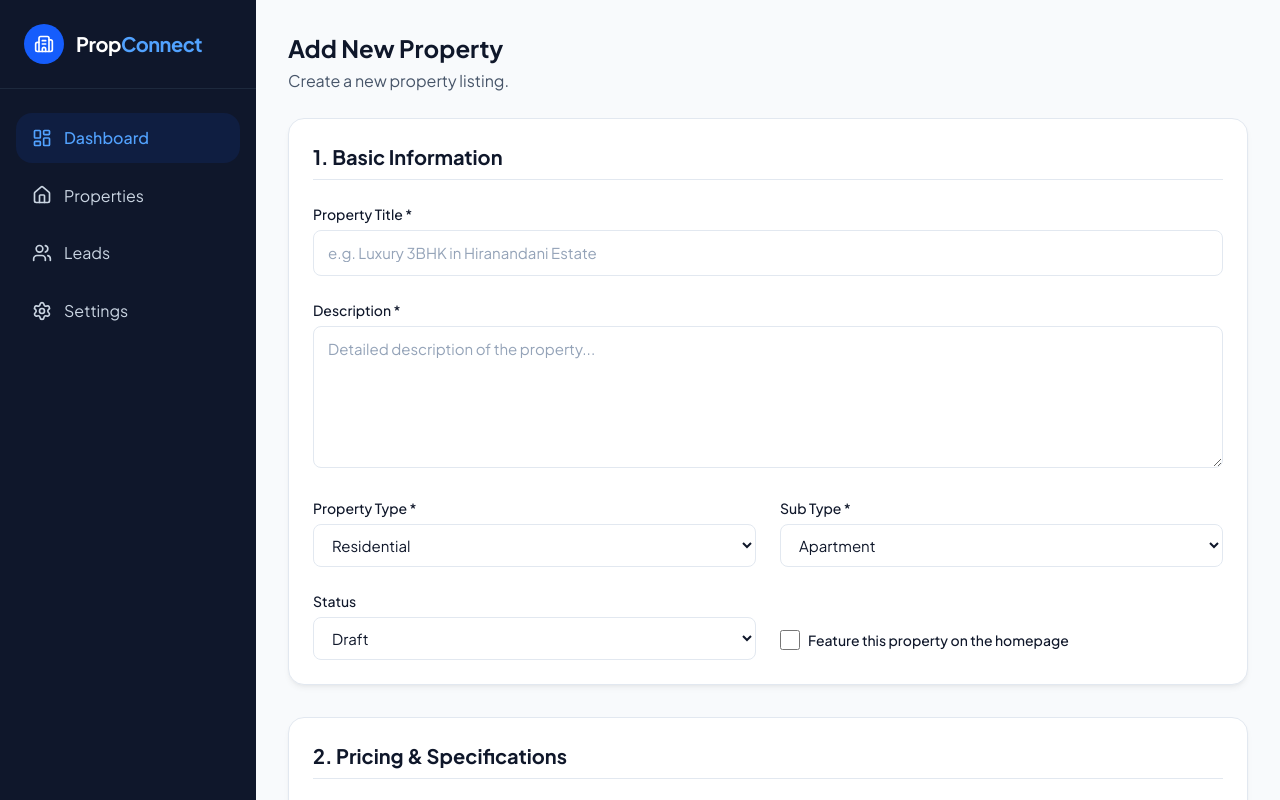
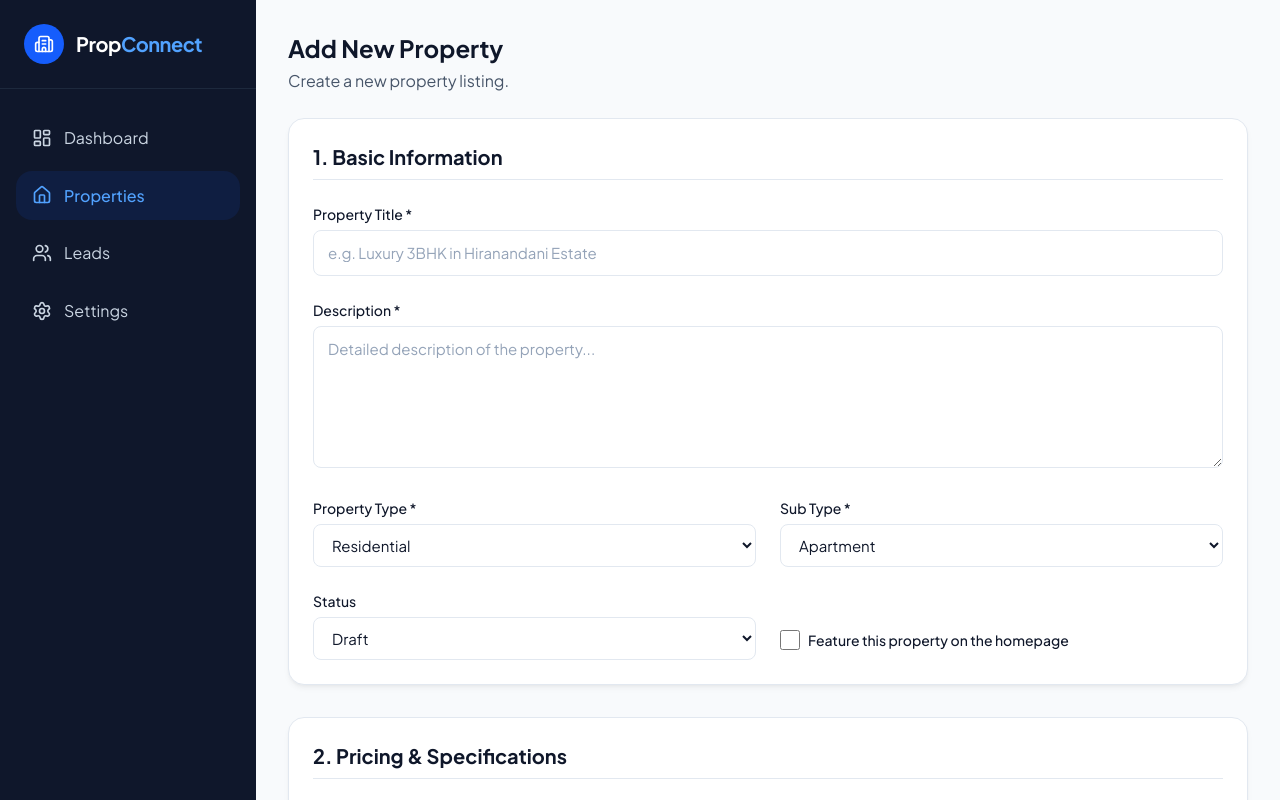
Before and after one commit to DevRoopeshSingh/property-sales-platform, a Next.js app: page /admin/properties/new in a window 1280 px wide. Shown: the top 800 px of the page. Built offline with nearby package versions, Linux system fonts and the light colour scheme; no server answers.

Commit message:
fix: dynamically highlight active admin sidebar links

```diff
--- a/src/app/admin/(dashboard)/layout.tsx
+++ b/src/app/admin/(dashboard)/layout.tsx
@@ -1,6 +1,7 @@
-import { Building2, LayoutDashboard, Home, Users, Settings, LogOut } from "lucide-react";
+import { Building2, LogOut } from "lucide-react";
 import Link from "next/link";
 import { signOut } from "@/auth";
+import { AdminNav } from "@/components/admin/AdminNav";
 
 export default function DashboardLayout({ children }: { children: React.ReactNode }) {
   return (
@@ -18,24 +19,7 @@ export default function DashboardLayout({ children }: { children: React.ReactNod
           </div>
         </div>
 
-        <nav className="flex-1 py-6 px-4 space-y-2">
-          <Link href="/admin/dashboard" className="flex items-center gap-3 px-4 py-3 rounded-lg bg-blue-600/10 text-blue-400 font-medium transition-colors">
-            <LayoutDashboard size={20} />
-            Dashboard
-          </Link>
-          <Link href="/admin/properties" className="flex items-center gap-3 px-4 py-3 rounded-lg hover:bg-slate-800 text-slate-300 hover:text-white transition-colors">
-            <Home size={20} />
-            Properties
-          </Link>
-          <Link href="/admin/leads" className="flex items-center gap-3 px-4 py-3 rounded-lg hover:bg-slate-800 text-slate-300 hover:text-white transition-colors">
-            <Users size={20} />
-            Leads
-          </Link>
-          <Link href="/admin/settings" className="flex items-center gap-3 px-4 py-3 rounded-lg hover:bg-slate-800 text-slate-300 hover:text-white transition-colors">
-            <Settings size={20} />
-            Settings
-          </Link>
-        </nav>
+        <AdminNav />
 
         <div className="p-4 border-t border-slate-800">
           <form
--- /dev/null
+++ b/src/components/admin/AdminNav.tsx
@@ -0,0 +1,39 @@
+"use client";
+
+import Link from "next/link";
+import { usePathname } from "next/navigation";
+import { LayoutDashboard, Home, Users, Settings } from "lucide-react";
+
+const navItems = [
+  { href: "/admin/dashboard", label: "Dashboard", icon: LayoutDashboard },
+  { href: "/admin/properties", label: "Properties", icon: Home },
+  { href: "/admin/leads", label: "Leads", icon: Users },
+  { href: "/admin/settings", label: "Settings", icon: Settings },
+];
+
+export function AdminNav() {
+  const pathname = usePathname();
+
+  return (
+    <nav className="flex-1 py-6 px-4 space-y-2">
+      {navItems.map(({ href, label, icon: Icon }) => {
+        const isActive = pathname === href || pathname.startsWith(href + "/");
+
+        return (
+          <Link
+            key={href}
+            href={href}
+            className={`flex items-center gap-3 px-4 py-3 rounded-lg transition-colors ${
+              isActive
+                ? "bg-blue-600/10 text-blue-400 font-medium"
+                : "hover:bg-slate-800 text-slate-300 hover:text-white"
+            }`}
+          >
+            <Icon size={20} />
+            {label}
+          </Link>
+        );
+      })}
+    </nav>
+  );
+}
```
